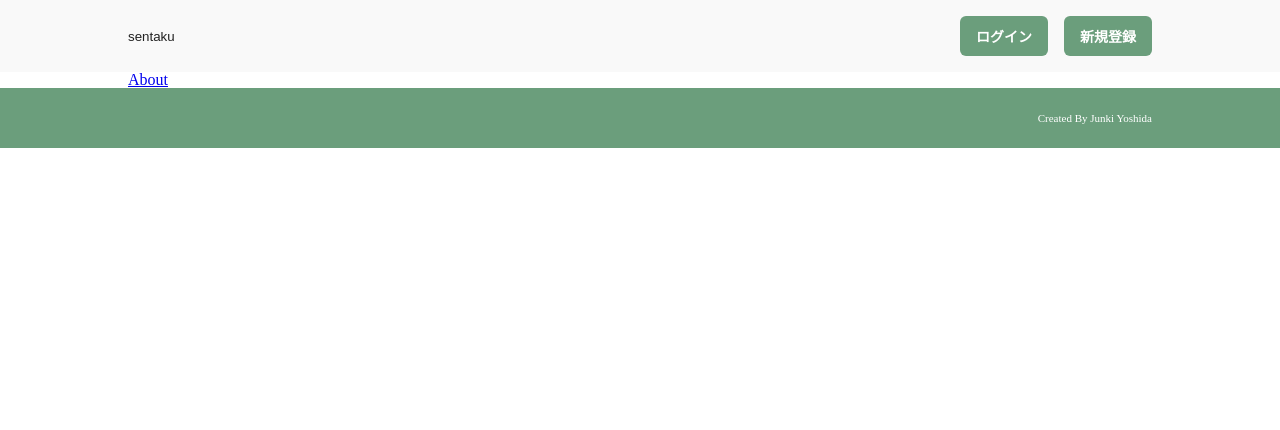
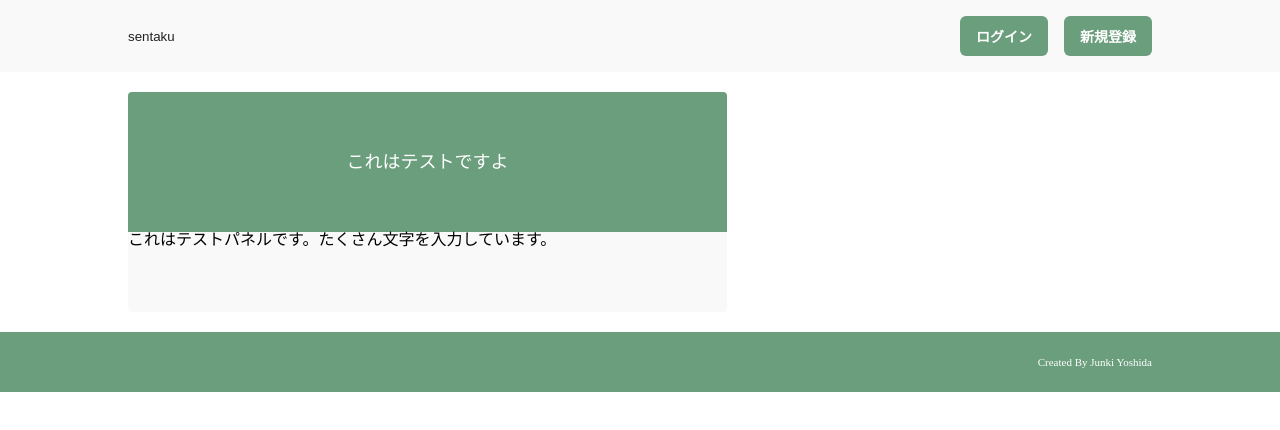
Before and after one commit to j9141997/sentaku, a Next.js app: page / in a window 1280 px wide. Shown: the top 430 px of the page. Built offline with nearby package versions, Linux system fonts and the light colour scheme.

Commit message:
wip: Panel Component

```diff
--- /dev/null
+++ b/src/components/organism/Panel.tsx
@@ -0,0 +1,71 @@
+import React, { FC } from 'react'
+import styled, { css } from 'styled-components'
+
+import { Theme, useTheme } from '../../hooks/useTheme'
+
+type Props = {
+  title?: string
+  description?: string
+}
+
+export const Panel: FC<Props> = ({
+  title = 'これはテストですよ',
+  description = 'これはテストパネルです。たくさん文字を入力しています。',
+}) => {
+  const theme = useTheme()
+
+  return (
+    <Wrapper themes={theme}>
+      <Content themes={theme}>
+        <ContentTitle themes={theme}>{title}</ContentTitle>
+      </Content>
+      <Summary themes={theme}>{description}</Summary>
+    </Wrapper>
+  )
+}
+
+const Wrapper = styled.div<{ themes: Theme }>`
+  ${({ themes }) => {
+    const { size } = themes
+    return css`
+      max-width: ${size.mediaQuery.SP}px;
+      margin: 20px 0;
+    `
+  }}
+`
+const Content = styled.div<{ themes: Theme }>`
+  ${({ themes }) => {
+    const { palette, frame } = themes
+    return css`
+      display: flex;
+      justify-content: center;
+      align-items: center;
+      height: 140px;
+      background: ${palette.MAIN};
+      color: #fff;
+      border-radius: ${frame.border.radius.s} ${frame.border.radius.s} 0 0;
+    `
+  }}
+`
+
+const ContentTitle = styled.p<{ themes: Theme }>`
+  ${({ themes }) => {
+    const { size } = themes
+
+    return css`
+      font-size: ${size.pxToRem(size.font.GRANDE)};
+    `
+  }}
+`
+
+const Summary = styled.div<{ themes: Theme }>`
+  ${({ themes }) => {
+    const { frame } = themes
+
+    return css`
+      height: 80px;
+      background: #f9f9f9;
+      border-radius: 0 0 ${frame.border.radius.s} ${frame.border.radius.s};
+    `
+  }}
+`
--- a/src/pages/index.tsx
+++ b/src/pages/index.tsx
@@ -1,14 +1,18 @@
-import Link from 'next/link'
+import React, { FC } from 'react'
 import Layout from '../components/Layout'
+import { Panel } from '@components/organism/Panel'
 
-const IndexPage = () => (
-  <Layout title="Home | Next.js + TypeScript Example">
-    <p>
-      <Link href="/about">
-        <a>About</a>
-      </Link>
-    </p>
-  </Layout>
-)
+// const IndexPage = () => (
+//   <Layout>
+//     <Panel />
+//   </Layout>
+// )
 
+const IndexPage: FC = () => {
+  return (
+    <Layout>
+      <Panel />
+    </Layout>
+  )
+}
 export default IndexPage
```
Also changed, not shown: src/components/organism/PanelList.tsx (added, +20 -0 lines), src/themes/createFrame.ts (+29 -29 lines).
